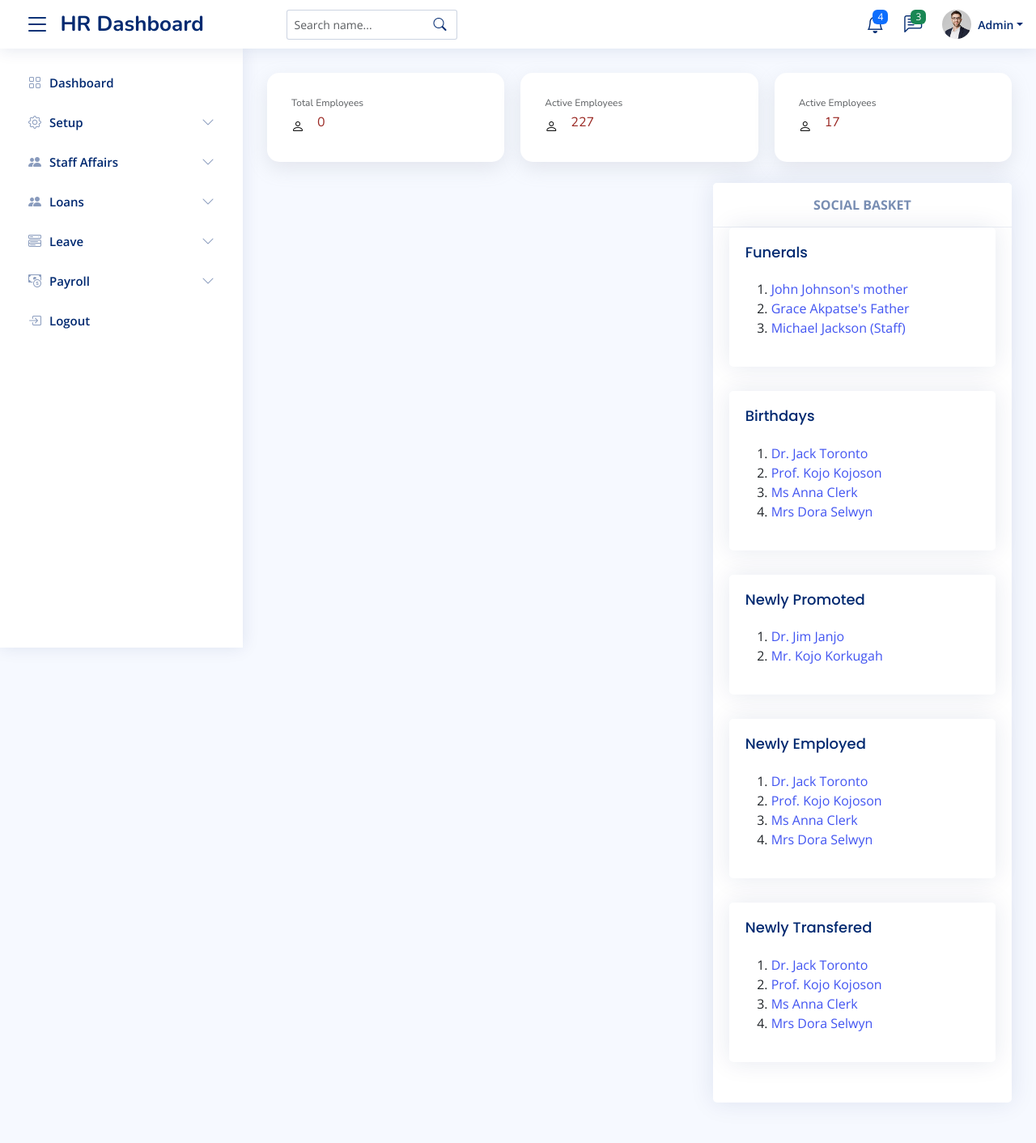
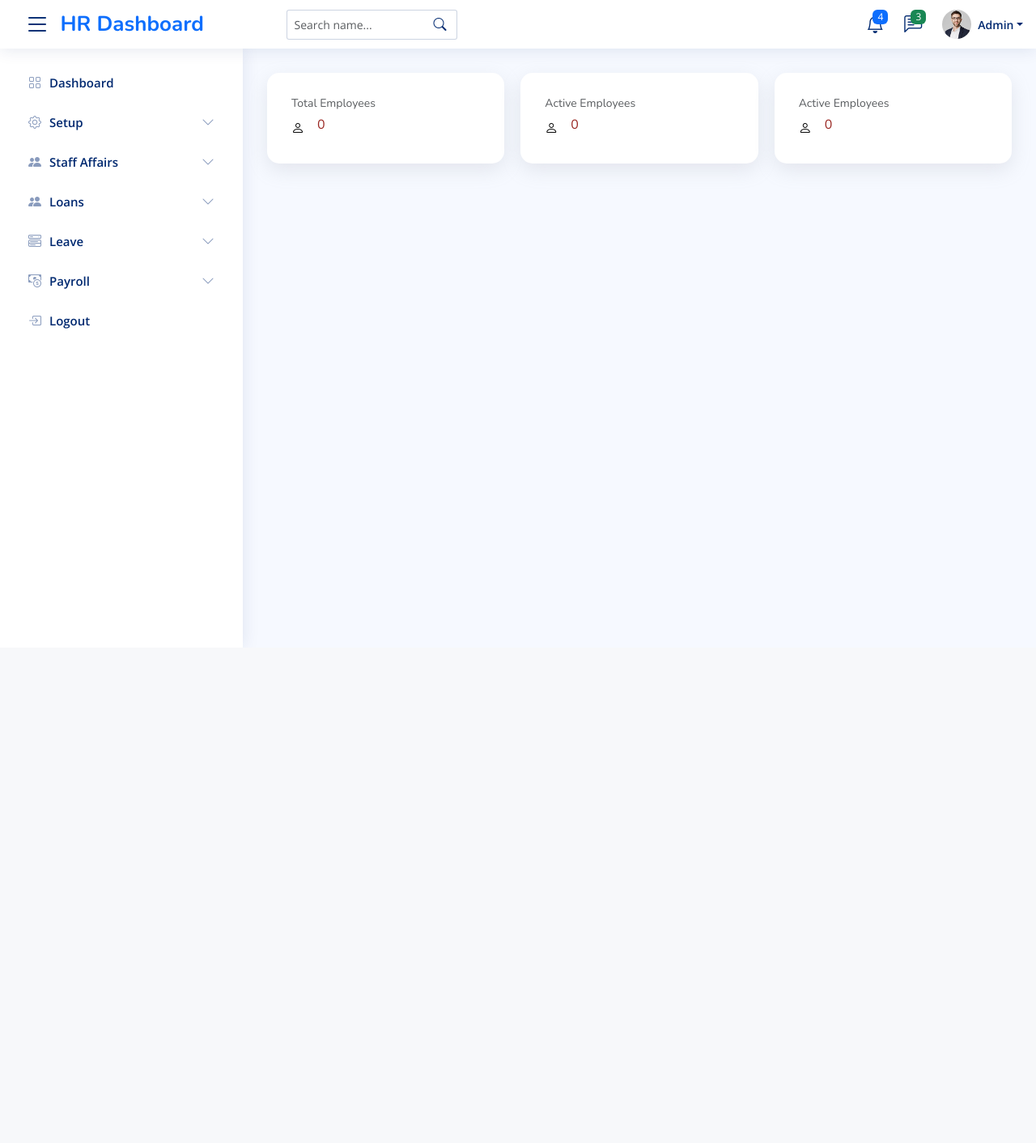
Before and after one commit to Kweku7k/bss, a Django app: page / in a window 1280 px wide. Shown: the whole page at 81% size. After the commit the page ends 783 px from the top, so only its background shows below. Run offline with Django 5.2, Linux system fonts and the light colour scheme; data that the repository does not hold is empty; some libraries are stand-ins or nearby versions.

```diff
--- a/templates/hr/landing_page.html
+++ b/templates/hr/landing_page.html
@@ -31,7 +31,7 @@
   }
 
   .dashboard-item-smalltext {
-    font-size: 12px;
+    font-size: 14px;
   }
 </style>
 
@@ -41,10 +41,9 @@
             <div class="main-cards">
               <a href="{% url 'allstaff'%}">
                 <div class="dashboard-item">
-
                     <h6 class="text-muted dashboard-item-smalltext">Total Employees</h6>
                     <div class="d-flex align-items-center">
-                        <div class="card-icon rounded-circle d-flex align-items-center justify-content-center">
+                        <div class="card-icon rounded-circle">
                             <i class="bi bi-person"></i>
                         </div>
                         <div class="ps-3">
@@ -57,11 +56,10 @@
                     <h6 class="text-muted dashboard-item-smalltext">Active Employees</h6>
                     <div class="d-flex align-items-center">
                         <div class="card-icon rounded-circle d-flex align-items-center justify-content-center">
-                            <!-- Replace BiUser with the corresponding icon or image -->
                             <i class="bi bi-person"></i>
                         </div>
                         <div class="ps-3">
-                            <h4 class="dashboard-item-text">227</h4>
+                            <h4 class="dashboard-item-text">0</h4>
                         </div>
                     </div>
                 </div>
@@ -70,11 +68,10 @@
                     <h6 class="text-muted dashboard-item-smalltext">Active Employees</h6>
                     <div class="d-flex align-items-center">
                         <div class="card-icon rounded-circle d-flex align-items-center justify-content-center">
-                            <!-- Replace BiUser with the corresponding icon or image -->
                             <i class="bi bi-person"></i>
                         </div>
                         <div class="ps-3">
-                            <h4 class="dashboard-item-text">17</h4>
+                            <h4 class="dashboard-item-text">0</h4>
                         </div>
                     </div>
                 </div>
@@ -83,13 +80,13 @@
         </div>
     </div>
       <div class="row">
-        <div class="col-lg-7">
+        <div class="col-lg-12">
 
 
+          {% comment %} {% include "partials/_socials.html" %} {% endcomment %}
         </div>
 
 
-   {% include "partials/_socials.html" %}
       </div>
     </section>
 
--- a/templates/partials/_socials.html
+++ b/templates/partials/_socials.html
@@ -1,7 +1,8 @@
-<div class="col-lg-5">
-			<div class="card">
-				<div class="card-header text-center"><strong> SOCIAL BASKET </strong></div>
-				<div class="card-body">
+<div class="col-lg-12">
+
+			<h5 class="mb-3 text-primary text-center"><strong>Social Basket</strong></h5>
+
+
 			<div class="card">
 			<div class="card-body">
 				<h5 class="card-title">Funerals</h5>
@@ -57,5 +58,3 @@
 			</div>
 			</div>
         </div>
-			</div>
-        </div>
--- a/templates/partials/_topnav.html
+++ b/templates/partials/_topnav.html
@@ -42,7 +42,7 @@
      <i class="bi bi-list toggle-sidebar-btn"></i>&nbsp;&nbsp;&nbsp;
       <a href="{% url 'landing' %}" class="logo d-flex align-items-center">
 
-        <span class="d-none d-lg-block">HR Dashboard</span>
+        <span class="d-none text-primary d-lg-block">HR Dashboard</span>
       </a>
 
     </div><!-- End Logo -->
```
Also changed, not shown: templates/partials/_staffdetails_sidebar.html (+5 -4 lines). Lines whose indentation alone changed are shown as unchanged.
